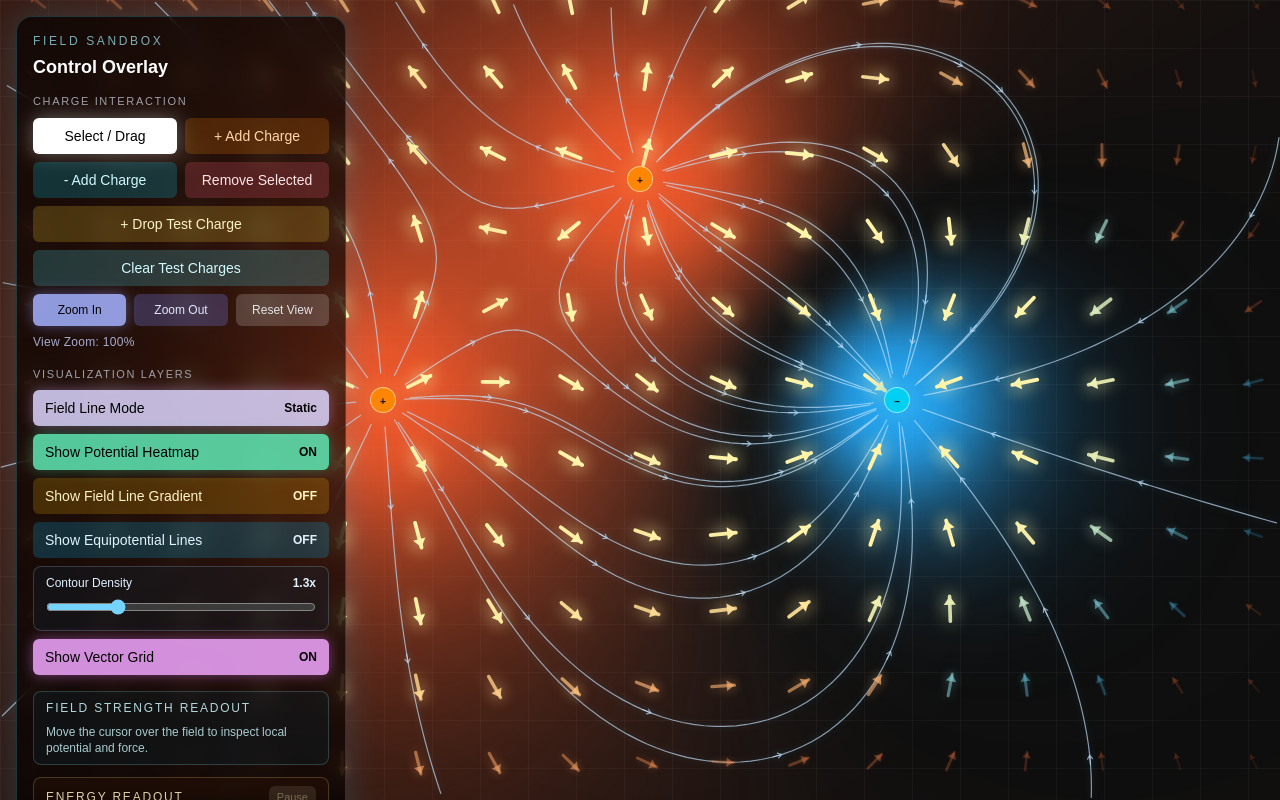
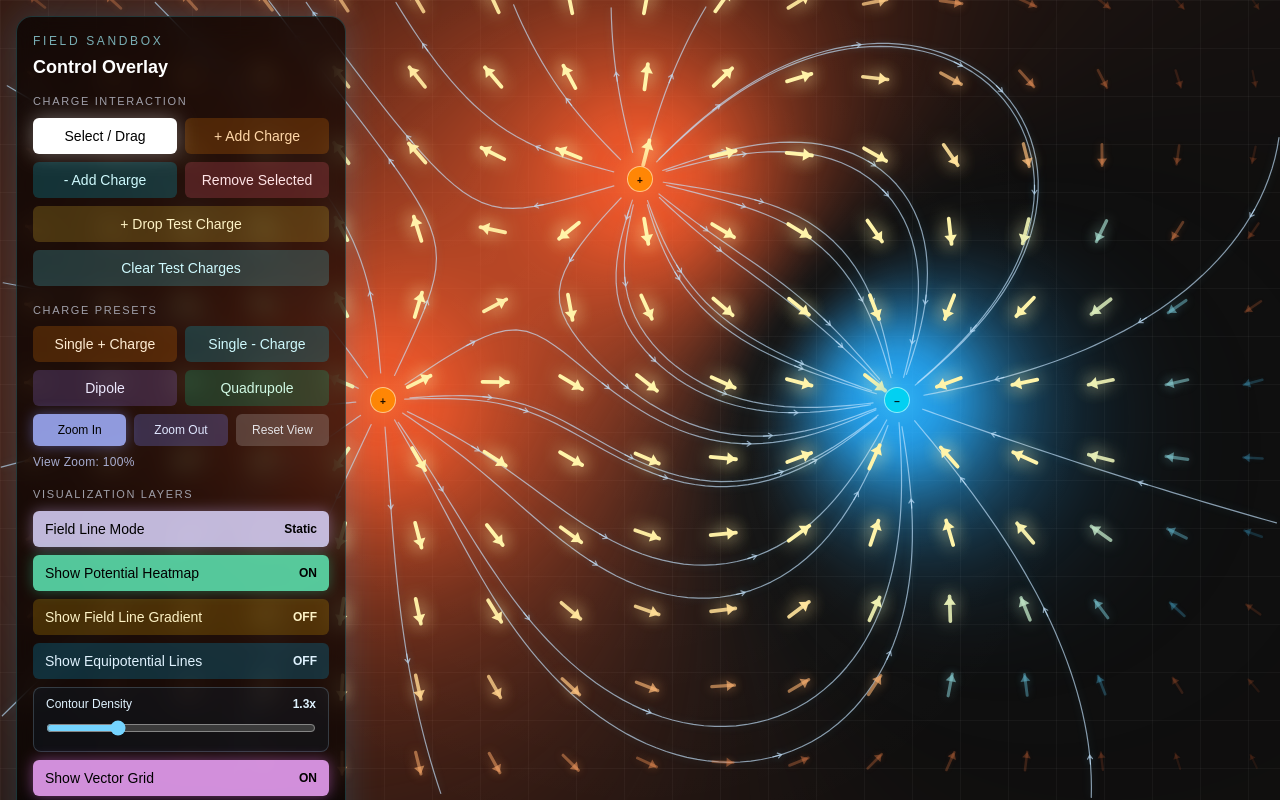
Before and after one commit to gowanuslobster/field-sandbox, a Next.js app: page /field-sandbox/ in a window 1280 px wide. Shown: the top 800 px of the page. Built offline with nearby package versions, Linux system fonts and the light colour scheme.

Commit message:
added preset charge configuations to play with

```diff
--- a/src/components/ElectricFieldSandbox.tsx
+++ b/src/components/ElectricFieldSandbox.tsx
@@ -10,7 +10,10 @@ import {
   useState,
 } from "react";
 import { FieldHeatmap } from "@/components/FieldHeatmap";
-import { FieldSandboxControlPanel } from "@/components/FieldSandboxControlPanel";
+import {
+  FieldSandboxControlPanel,
+  type ChargePresetKey,
+} from "@/components/FieldSandboxControlPanel";
 import { useChargeDragging } from "@/components/useChargeDragging";
 import { useCursorReadout } from "@/components/useCursorReadout";
 import { useSandboxCamera } from "@/components/useSandboxCamera";
@@ -46,6 +49,31 @@ const INITIAL_CHARGES: Charge[] = [
   { id: "q2", position: { x: 0.72, y: 0 }, value: -1 },
   { id: "q3", position: { x: 0, y: 0.62 }, value: 1 },
 ];
+
+function buildChargePreset(preset: ChargePresetKey): Charge[] {
+  switch (preset) {
+    case "single_positive":
+      return [
+        { id: nextChargeId(), position: { x: 0, y: 0 }, value: 1 },
+      ];
+    case "single_negative":
+      return [
+        { id: nextChargeId(), position: { x: 0, y: 0 }, value: -1 },
+      ];
+    case "dipole":
+      return [
+        { id: nextChargeId(), position: { x: -0.42, y: 0 }, value: 1 },
+        { id: nextChargeId(), position: { x: 0.42, y: 0 }, value: -1 },
+      ];
+    case "quadrupole":
+      return [
+        { id: nextChargeId(), position: { x: -0.42, y: 0.42 }, value: 1 },
+        { id: nextChargeId(), position: { x: 0.42, y: 0.42 }, value: -1 },
+        { id: nextChargeId(), position: { x: -0.42, y: -0.42 }, value: -1 },
+        { id: nextChargeId(), position: { x: 0.42, y: -0.42 }, value: 1 },
+      ];
+  }
+}
 
 function nextChargeId(): string {
   return `q-${Math.random().toString(36).slice(2, 10)}`;
@@ -224,6 +252,20 @@ export function ElectricFieldSandbox() {
     );
     setSelectedChargeId(null);
   }, [selectedChargeId]);
+
+  const clearTestParticles = useCallback(() => {
+    clearSlingshot();
+    particleClearRef.current?.();
+    setIsParticleMotionPaused(false);
+    setInteractionMode("select");
+  }, [clearSlingshot, setInteractionMode]);
+
+  const applyChargePreset = useCallback((preset: ChargePresetKey) => {
+    clearTestParticles();
+    setCharges(buildChargePreset(preset));
+    setSelectedChargeId(null);
+    resetView();
+  }, [clearTestParticles, resetView]);
 
   useEffect(() => {
     // Global pointer ownership is routed through the interaction hooks in a
@@ -470,13 +512,9 @@ export function ElectricFieldSandbox() {
         testParticleCount={testParticleCount}
         isParticleMotionPaused={isParticleMotionPaused}
         onInteractionModeChange={setInteractionMode}
+        onChargePresetApply={applyChargePreset}
         onRemoveSelectedCharge={removeSelectedCharge}
-        onClearTestCharges={() => {
-          clearSlingshot();
-          particleClearRef.current?.();
-          setIsParticleMotionPaused(false);
-          setInteractionMode("select");
-        }}
+        onClearTestCharges={clearTestParticles}
         onSelectedChargeValueChange={(nextValue) => {
           if (!selectedCharge) {
             return;
--- a/src/components/FieldSandboxControlPanel.tsx
+++ b/src/components/FieldSandboxControlPanel.tsx
@@ -10,6 +10,12 @@ type InteractionMode =
   | "add_positive"
   | "add_negative"
   | "drop_test_charge";
+
+export type ChargePresetKey =
+  | "single_positive"
+  | "single_negative"
+  | "dipole"
+  | "quadrupole";
 
 type FieldSandboxControlPanelProps = {
   mode: InteractionMode;
@@ -27,6 +33,7 @@ type FieldSandboxControlPanelProps = {
   testParticleCount: number;
   isParticleMotionPaused: boolean;
   onInteractionModeChange: (mode: InteractionMode) => void;
+  onChargePresetApply: (preset: ChargePresetKey) => void;
   onRemoveSelectedCharge: () => void;
   onClearTestCharges: () => void;
   onSelectedChargeValueChange: (value: number) => void;
@@ -62,6 +69,7 @@ export function FieldSandboxControlPanel({
   testParticleCount,
   isParticleMotionPaused,
   onInteractionModeChange,
+  onChargePresetApply,
   onRemoveSelectedCharge,
   onClearTestCharges,
   onSelectedChargeValueChange,
@@ -146,6 +154,40 @@ export function FieldSandboxControlPanel({
           className="col-span-2 rounded-md bg-cyan-300/20 px-3 py-2 text-sm text-cyan-100 transition-colors duration-200 hover:bg-cyan-300/35"
         >
           Clear Test Charges
+        </button>
+      </div>
+
+      <p className="mt-4 text-[11px] font-medium uppercase tracking-[0.15em] text-zinc-400">
+        Charge Presets
+      </p>
+      <div className="mt-2 grid grid-cols-2 gap-2">
+        <button
+          type="button"
+          onClick={() => onChargePresetApply("single_positive")}
+          className="rounded-md bg-orange-400/20 px-3 py-2 text-sm text-orange-100 transition-colors duration-200 hover:bg-orange-400/35"
+        >
+          Single + Charge
+        </button>
+        <button
+          type="button"
+          onClick={() => onChargePresetApply("single_negative")}
+          className="rounded-md bg-cyan-400/20 px-3 py-2 text-sm text-cyan-100 transition-colors duration-200 hover:bg-cyan-400/35"
+        >
+          Single - Charge
+        </button>
+        <button
+          type="button"
+          onClick={() => onChargePresetApply("dipole")}
+          className="rounded-md bg-violet-400/20 px-3 py-2 text-sm text-violet-100 transition-colors duration-200 hover:bg-violet-400/35"
+        >
+          Dipole
+        </button>
+        <button
+          type="button"
+          onClick={() => onChargePresetApply("quadrupole")}
+          className="rounded-md bg-emerald-400/20 px-3 py-2 text-sm text-emerald-100 transition-colors duration-200 hover:bg-emerald-400/35"
+        >
+          Quadrupole
         </button>
       </div>
 
```
